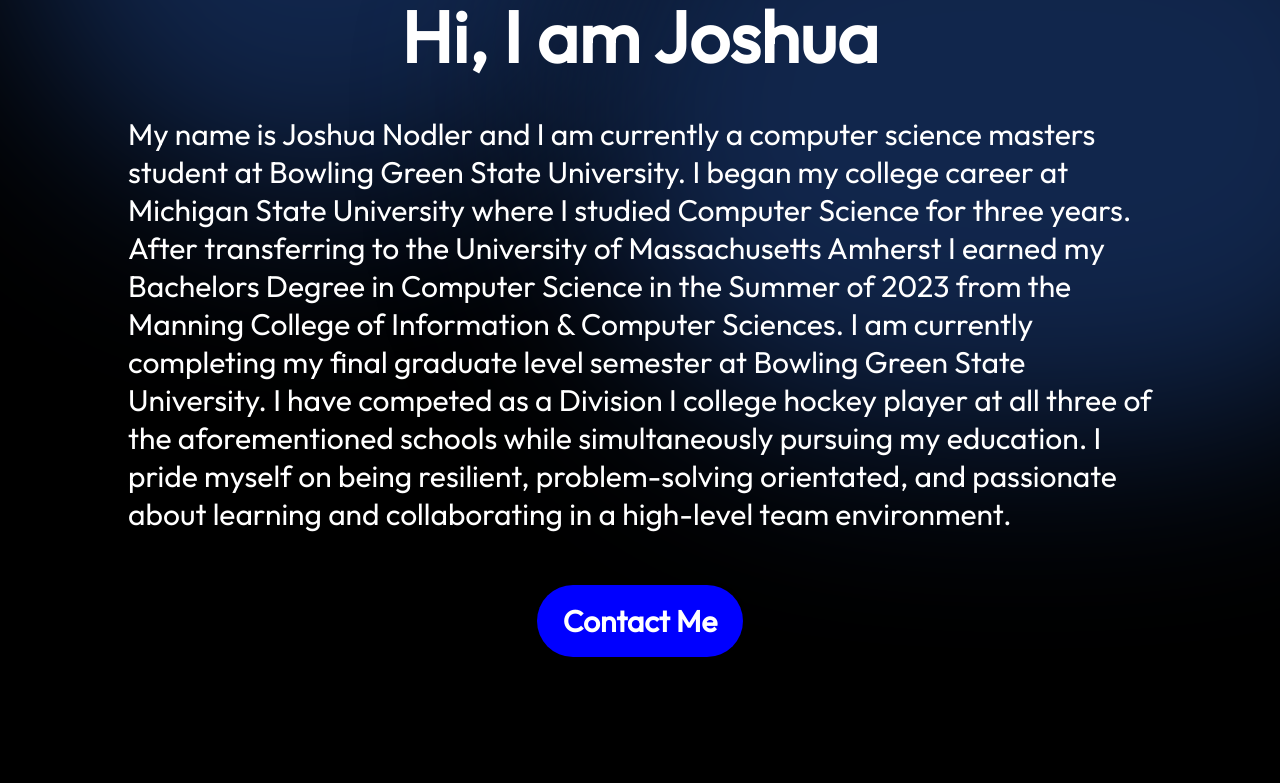
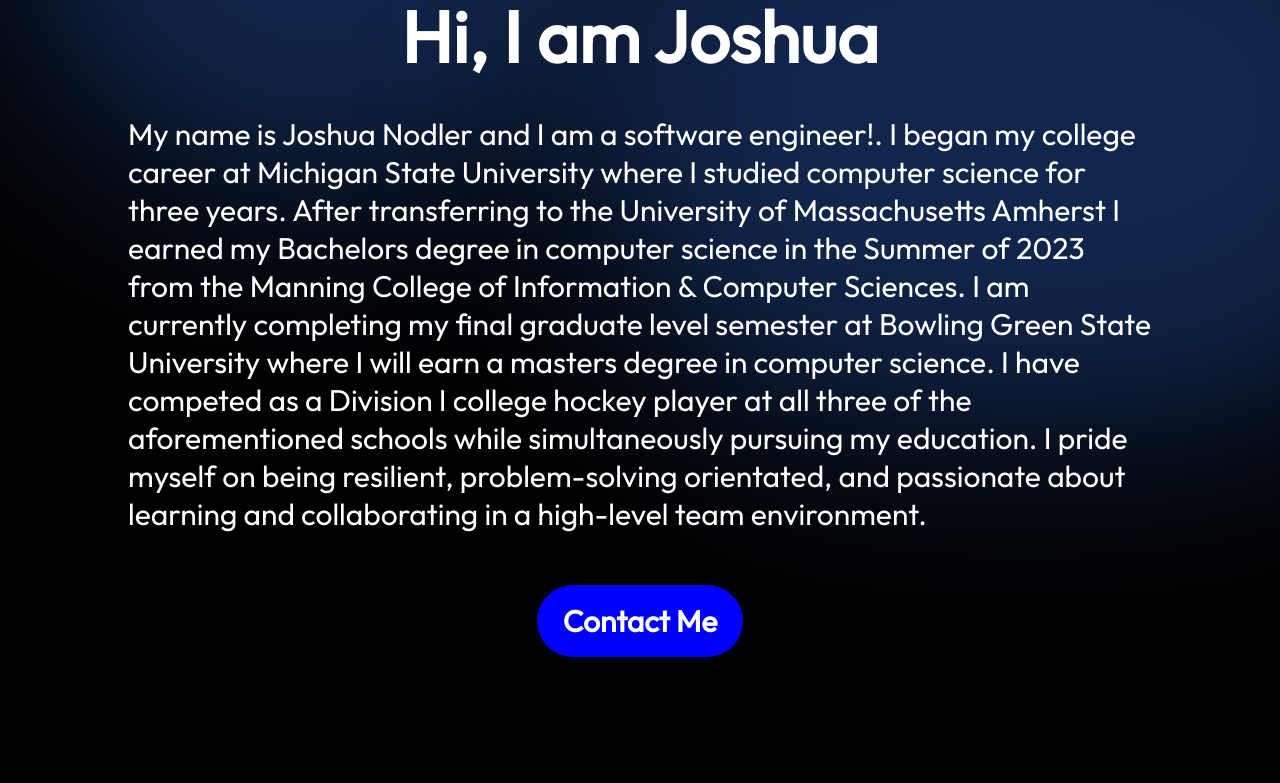
Before and after one commit to JNods10/ReactPortfolio, a React (Vite) app: page / in a window 1280 px wide. Shown: the part 457-1240 px from the top of the page. Built offline with nearby package versions, Linux system fonts and the light colour scheme.

Commit message:
Minor tweaks

```diff
--- a/src/components/Contact/Contact.jsx
+++ b/src/components/Contact/Contact.jsx
@@ -13,19 +13,20 @@ export const Contact = () => {
       </div>
       <ul className={styles.links}>
         <li className={styles.link}>
-          <img src="https://go-skill-icons.vercel.app/api/icons?i=gmail" alt="Email icon" />
+          <a href="mailto:jdnodler@gmail.com"><img src="https://go-skill-icons.vercel.app/api/icons?i=gmail" alt="Email icon" /></a>
           <a href="mailto:jdnodler@gmail.com">jdnodler@gmail.com</a>
         </li>
         <li className={styles.link}>
-          <img
+        <a href="https://www.linkedin.com/in/joshua-nodler-771592294/" target="_blank">
+        <img
             src="https://go-skill-icons.vercel.app/api/icons?i=linkedin"
             alt="LinkedIn icon"
-          />
-          <a href="www.linkedin.com/in/joshua-nodler-771592294">LINKEDIN</a>
+          /></a>
+          <a href="https://www.linkedin.com/in/joshua-nodler-771592294/" target="_blank" >LinkedIn</a>
         </li>
         <li className={styles.link}>
-          <img src="https://go-skill-icons.vercel.app/api/icons?i=github" alt="Github icon" />
-          <a href="https://github.com/JNods10">GITHUB</a>
+        <a href="https://github.com/JNods10"  target="_blank"><img src="https://go-skill-icons.vercel.app/api/icons?i=github" alt="Github icon" /></a>
+          <a href="https://github.com/JNods10"  target="_blank">Github</a>
         </li>
       </ul>
     </footer>
--- a/src/components/Hero/Hero.jsx
+++ b/src/components/Hero/Hero.jsx
@@ -12,13 +12,12 @@ export const Hero = () => {
             />
             <h1 className={styles.title}>Hi, I am Joshua</h1>
             <p className={styles.description}>
-            My name is Joshua Nodler and I am currently a computer science
-            masters student at Bowling Green State University.  I began my college
-            career at Michigan State University where I studied Computer Science
-            for three years.  After transferring to  the University of Massachusetts Amherst
-            I earned my Bachelors Degree in Computer Science in the Summer of 2023 from the
+            My name is Joshua Nodler and I am a software engineer!.  I began my college
+            career at Michigan State University where I studied computer science
+            for three years.  After transferring to the University of Massachusetts Amherst
+            I earned my Bachelors degree in computer science in the Summer of 2023 from the
             Manning College of Information & Computer Sciences.  I am currently completing my
-            final graduate level semester at Bowling Green State University.  I have competed
+            final graduate level semester at Bowling Green State University where I will earn a masters degree in computer science.  I have competed
             as a Division I college hockey player at all three of the aforementioned schools
             while simultaneously pursuing my education. I pride myself on being resilient,
             problem-solving orientated, and passionate about learning and collaborating in a
--- a/src/data/projects.json
+++ b/src/data/projects.json
@@ -2,7 +2,7 @@
     {
       "title": "Ext4 Deleted File Recovery Tool",
       "imageSrc": "projects/project.png",
-      "description": "I learned much about the Linux operating system, bash shell, and the Ext4 file system",
+      "description": "I learned a ton about topics such as the Linux operating system, bash shell, and the Ext4 file system.",
       "skills": ["Linux Shell", "The Sleuth Kit", "File Systems"],
       "demo": "https://github.com/JNods10/Ext4-Deleted-File-Recovery.git",
       "source": "https://github.com/JNods10/Ext4-Deleted-File-Recovery.git"
@@ -12,7 +12,7 @@
       "imageSrc": "projects/project.png",
       "description": "This endeavor allowed me to learn the fundamentals of React/Vite and allowed me to continue to improve my CSS, HTML, and JS skills",
       "skills": ["React", "Vite", "HTML", "CSS", "JS"],
-      "demo": "https://www.example.com",
-      "source": "https://www.github.com"
+      "demo": "https://jnods10.github.io/ReactPortfolio",
+      "source": "https://github.com/JNods10/ReactPortfolio.git"
     }
   ]
```
